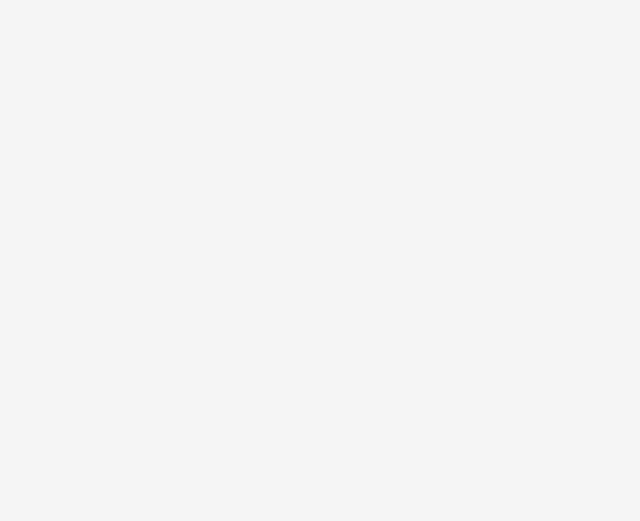
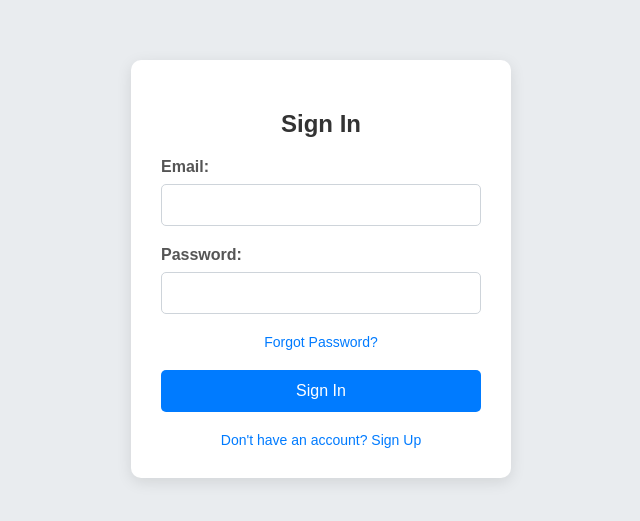
Before and after one commit to Yashgabani845/hiring-portal, a React (Create React App) app in the folder hiring-portal/: page /signin in a window 1280 px wide. Before the commit this address had no page. Shown: the part 131-652 px from the top of the page, without its empty margins (319-959 px from the left). Built offline with nearby package versions, Linux system fonts and the light colour scheme.

Commit message:
signin added

```diff
--- a/hiring-portal/src/App.js
+++ b/hiring-portal/src/App.js
@@ -16,6 +16,7 @@ import JobPostForm from './Components/JobPostForm';
 import VideoMeeting from './Components/VideoMeeting';
 import CompanyRegistration from './Components/CompanyRegistration';
 import Profile from './Components/Profile';
+import SignIn from './Components/Signin';
 function App() {
   const [test, setTest] = useState(null);
 
@@ -34,6 +35,7 @@ function App() {
         <Route path="/video" element={<VideoMeeting/>}/>
         <Route path="/company" element={<CompanyRegistration/>}/>
         <Route path="/profile" element={<Profile/>}/>
+        <Route path="/signin" element={<SignIn/>}/>
    </Routes>
    </Router>
   );
--- /dev/null
+++ b/hiring-portal/src/CSS/signin.css
@@ -0,0 +1,118 @@
+/* signin.css */
+body {
+    font-family: 'Arial', sans-serif;
+    background-color: #e9ecef;
+    margin: 0;
+    padding: 0;
+    display: flex;
+    justify-content: center;
+    align-items: center;
+    height: 100vh;
+  }
+
+  .signin-container {
+    display: flex;
+    justify-content: center;
+    align-items: center;
+    height: 100%;
+    width: 100%;
+  }
+
+  .signin-card {
+    background-color: #ffffff;
+    border-radius: 10px;
+    box-shadow: 0 4px 15px rgba(0, 0, 0, 0.1);
+    padding: 30px;
+    width: 320px;
+    text-align: center;
+  }
+
+  .signin-card h2 {
+    color: #333333;
+    margin-bottom: 20px;
+  }
+
+  .form-group {
+    margin-bottom: 20px;
+    text-align: left;
+  }
+
+  .form-group label {
+    display: block;
+    color: #555555;
+    margin-bottom: 8px;
+    font-weight: 600;
+  }
+
+  .form-group input[type="email"],
+  .form-group input[type="password"] {
+    width: 100%;
+    padding: 12px;
+    border-radius: 5px;
+    border: 1px solid #ced4da;
+    box-sizing: border-box;
+    font-size: 14px;
+    transition: border-color 0.3s;
+  }
+
+  .form-group input[type="email"]:focus,
+  .form-group input[type="password"]:focus {
+    border-color: #80bdff;
+    outline: none;
+  }
+
+  .form-group.remember-me {
+    display: flex;
+    justify-content: space-between;
+    align-items: center;
+  }
+
+  .form-group.remember-me input {
+    margin-right: 5px;
+  }
+
+  .form-group.remember-me label {
+    display: flex;
+    align-items: center;
+    margin-right: auto;
+  }
+
+  .form-group.remember-me a {
+    color: #007BFF;
+    text-decoration: none;
+    font-size: 14px;
+  }
+
+  .form-group.remember-me a:hover {
+    text-decoration: underline;
+  }
+
+  button[type="submit"] {
+    width: 100%;
+    padding: 12px;
+    background-color: #007BFF;
+    color: #ffffff;
+    border: none;
+    border-radius: 5px;
+    font-size: 16px;
+    cursor: pointer;
+    transition: background-color 0.3s;
+  }
+
+  button[type="submit"]:hover {
+    background-color: #0056b3;
+  }
+
+  .extra-options {
+    margin-top: 20px;
+    font-size: 14px;
+  }
+
+  .extra-options a {
+    color: #007BFF;
+    text-decoration: none;
+  }
+
+  .extra-options a:hover {
+    text-decoration: underline;
+  }
--- /dev/null
+++ b/hiring-portal/src/Components/Signin.jsx
@@ -0,0 +1,57 @@
+import React, { useState } from 'react';
+import "../CSS/signin.css"
+const SignIn = () => {
+    const [email, setEmail] = useState('');
+    const [password, setPassword] = useState('');
+    const [rememberMe, setRememberMe] = useState(false);
+
+    const handleSubmit = (e) => {
+      e.preventDefault();
+      // Add your sign-in logic here
+      console.log('Email:', email);
+      console.log('Password:', password);
+      console.log('Remember Me:', rememberMe);
+    };
+
+    return (
+      <div className="signin-container">
+        <div className="signin-card">
+          <h2>Sign In</h2>
+          <form onSubmit={handleSubmit}>
+            <div className="form-group">
+              <label htmlFor="email">Email:</label>
+              <input
+                type="email"
+                id="email"
+                value={email}
+                onChange={(e) => setEmail(e.target.value)}
+                required
+              />
+            </div>
+            <div className="form-group">
+              <label htmlFor="password">Password:</label>
+              <input
+                type="password"
+                id="password"
+                value={password}
+                onChange={(e) => setPassword(e.target.value)}
+                required
+              />
+            </div>
+            <div className="form-group remember-me">
+
+
+              <a href="/forgot-password">Forgot Password?</a>
+            </div>
+            <button type="submit">Sign In</button>
+          </form>
+          <div className="extra-options">
+
+            <a href="/signup">Don't have an account? Sign Up</a>
+          </div>
+        </div>
+      </div>
+    );
+  };
+
+  export default SignIn;
```
